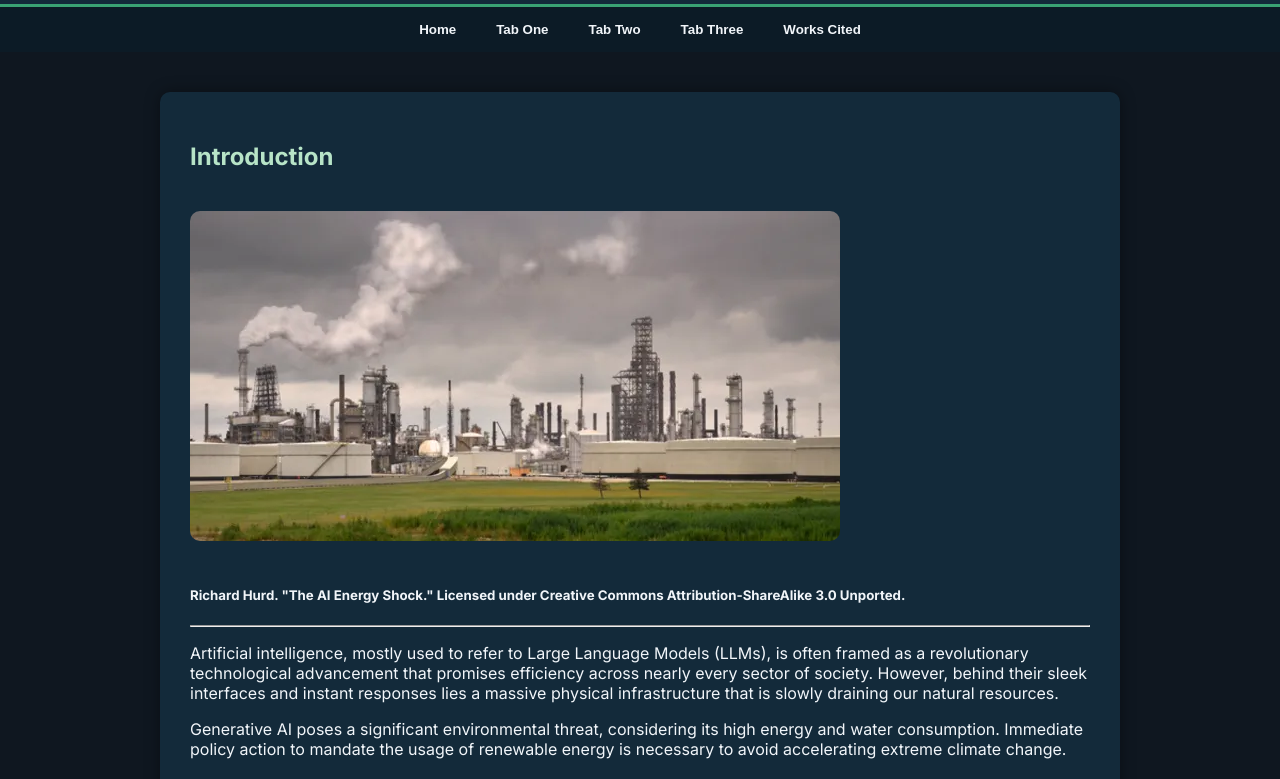
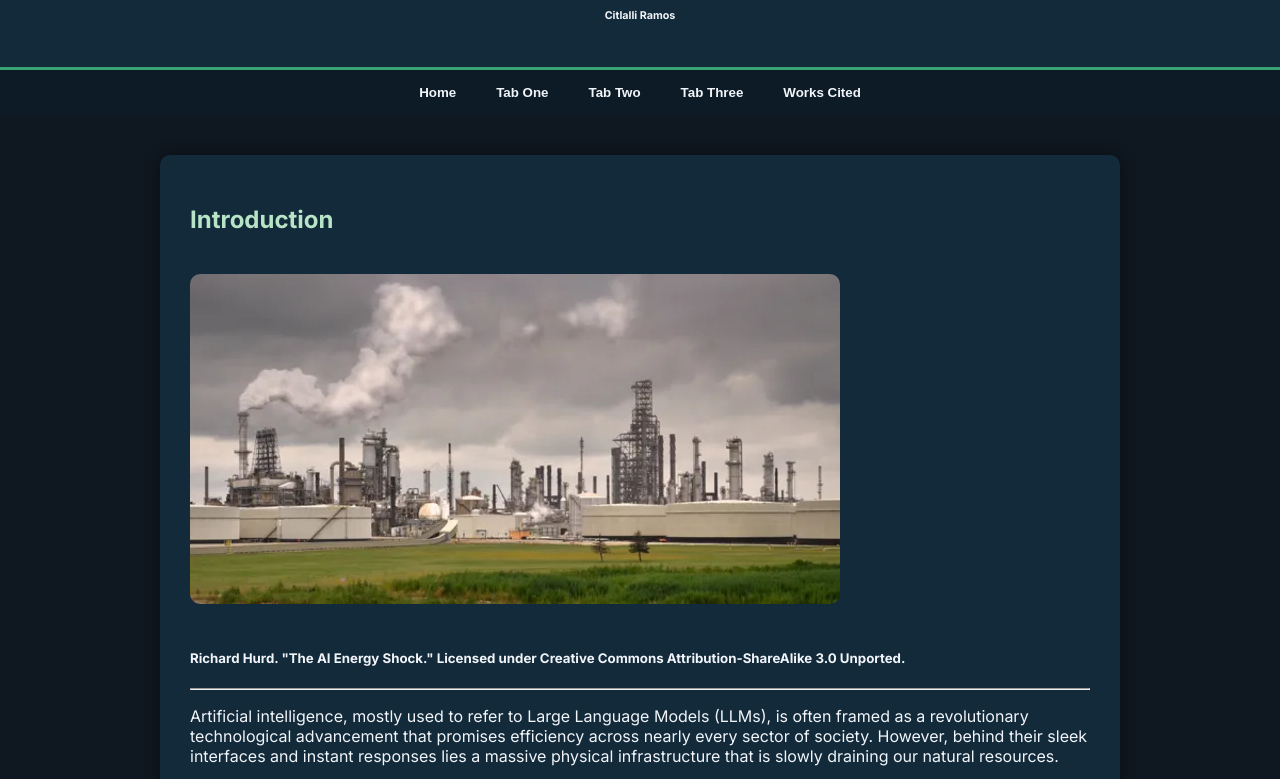
Before and after one commit to citlalliramos-ainvrmnt/citlalliramos-ainvrmnt.github.io, a plain HTML site: page index.html in a window 1280 px wide. Shown: the part 75-854 px from the top of the page. Drawn offline with Linux system fonts and the light colour scheme.

Commit message:
Update index.html

```diff
--- a/index.html
+++ b/index.html
@@ -102,6 +102,7 @@ footer{
 
 <header>
     <h1>The Environmental Cost of Generative AI</h1>
+      <h6>Citlalli Ramos</h6>
 </header>
 
 <nav>
```
